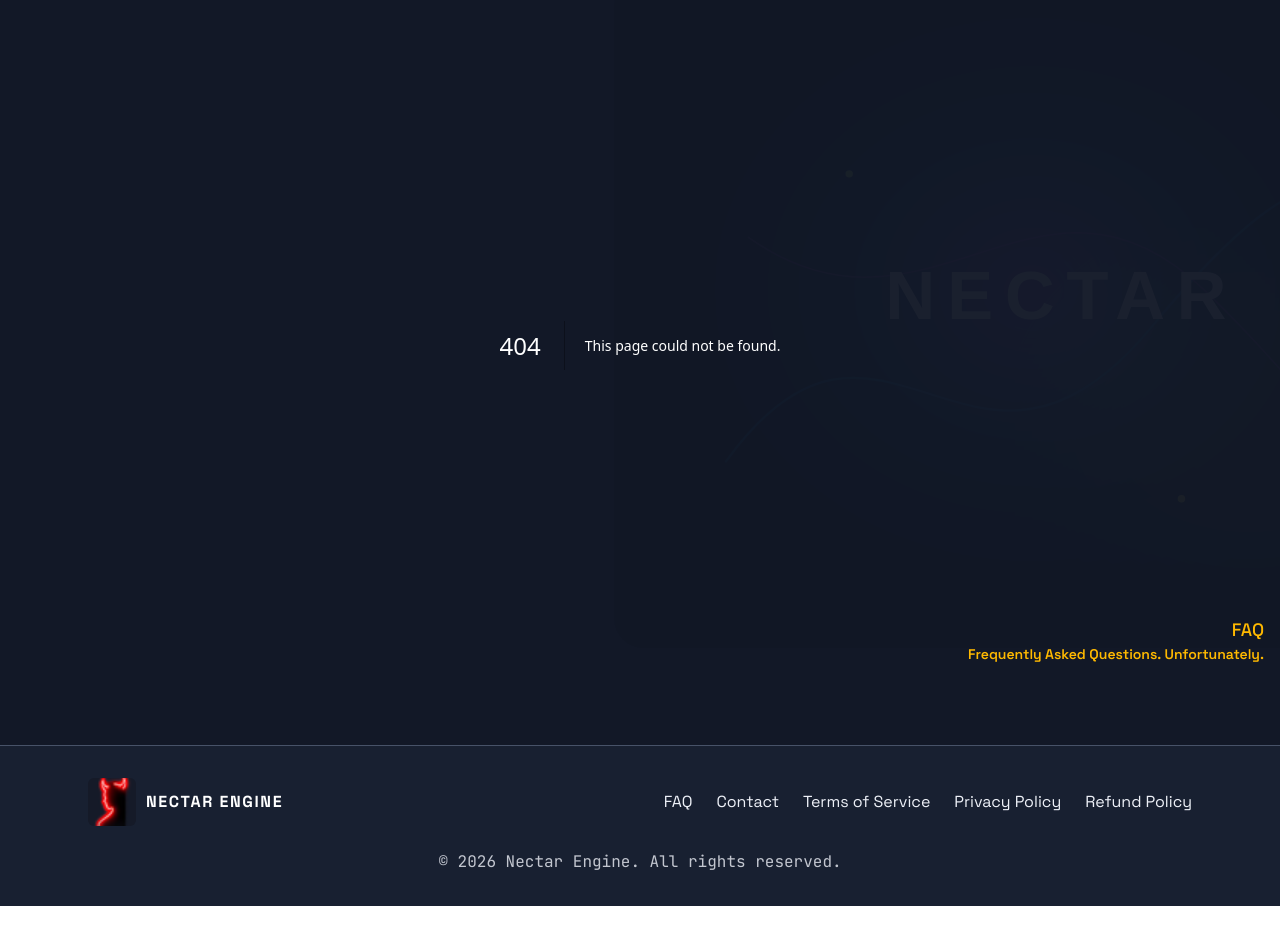
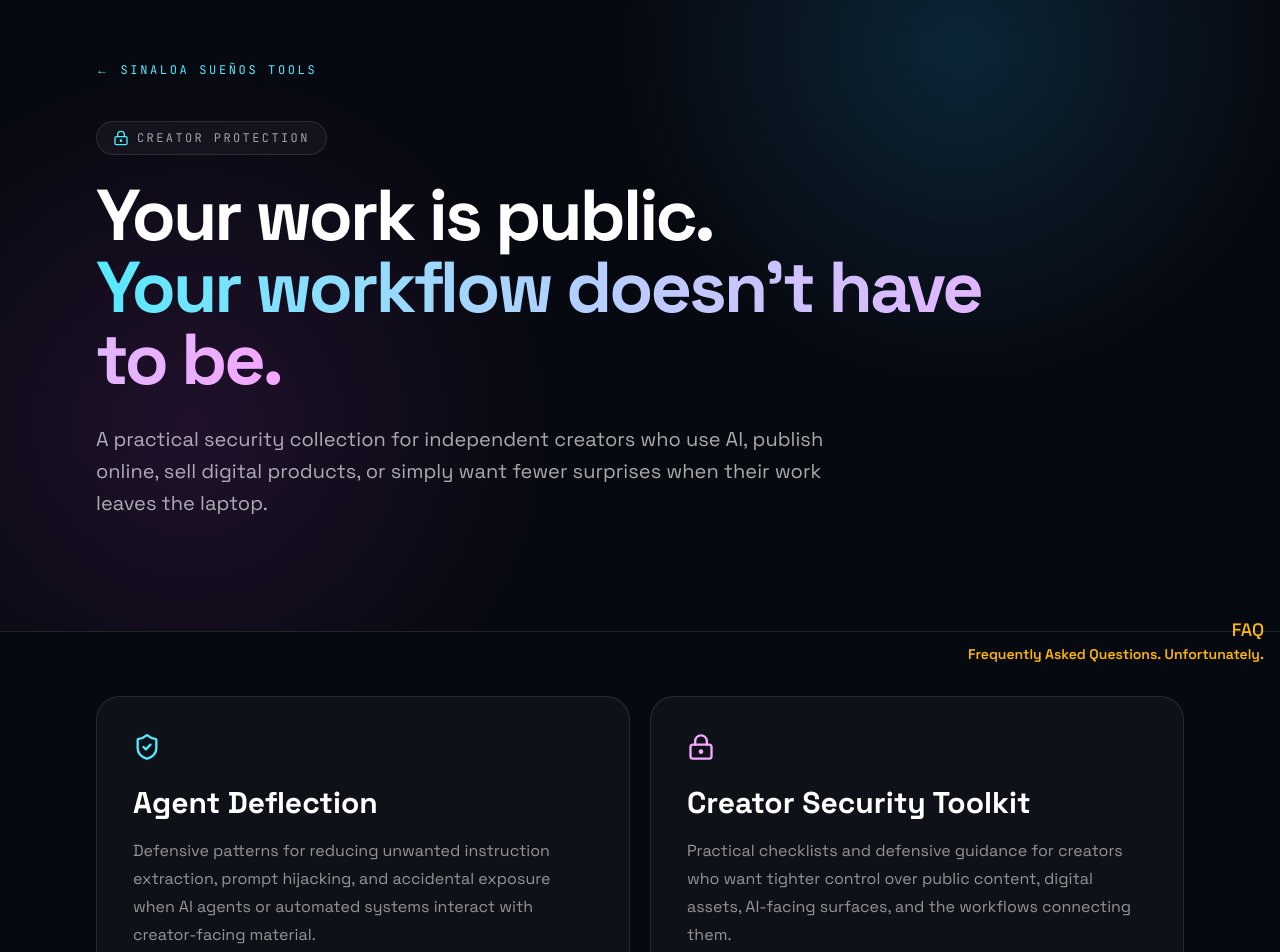
Before and after one commit to Sinsuenos/Nectra-Affiliate-Creator-Engine, a Next.js app: page /security in a window 1280 px wide. Before the commit this address had no page. Shown: the part 120-1072 px from the top of the page. Before the commit the page ends 1026 px from the top, so only its background shows below. Built offline with nearby package versions, Linux system fonts and the light colour scheme.

Commit message:
Add creator security product landing page

```diff
--- /dev/null
+++ b/src/app/security/page.tsx
@@ -0,0 +1,26 @@
+import Link from "next/link";
+import { ArrowRight, LockKeyhole, ShieldCheck } from "lucide-react";
+
+export const metadata = {
+  title: "Creator Security | Sinaloa Sueños",
+  description: "Practical defensive resources for creators working with AI, public content, and digital workflows.",
+};
+
+export default function SecurityPage() {
+  return (
+    <main className="min-h-screen bg-[#070910] text-white">
+      <section className="relative overflow-hidden border-b border-white/10">
+        <div className="absolute inset-0 bg-[radial-gradient(circle_at_75%_15%,rgba(34,184,255,.16),transparent_30%),radial-gradient(circle_at_15%_70%,rgba(217,70,239,.12),transparent_30%)]" />
+        <div className="relative mx-auto max-w-6xl px-5 py-20 sm:px-8 sm:py-28">
+          <Link href="/" className="font-mono text-xs uppercase tracking-[.22em] text-cyan-300">← Sinaloa Sueños Tools</Link>
+          <div className="mt-10 max-w-4xl"><div className="inline-flex items-center gap-2 rounded-full border border-white/10 bg-white/[.04] px-4 py-2 font-mono text-xs uppercase tracking-[.2em] text-white/60"><LockKeyhole className="h-4 w-4 text-cyan-300" /> Creator protection</div><h1 className="mt-6 text-5xl font-black leading-[1] tracking-[-.04em] sm:text-7xl">Your work is public.<br /><span className="bg-gradient-to-r from-cyan-300 to-fuchsia-300 bg-clip-text text-transparent">Your workflow doesn't have to be.</span></h1><p className="mt-7 max-w-3xl text-lg leading-8 text-white/65 sm:text-xl">A practical security collection for independent creators who use AI, publish online, sell digital products, or simply want fewer surprises when their work leaves the laptop.</p></div>
+        </div>
+      </section>
+      <section className="mx-auto grid max-w-6xl gap-5 px-5 py-16 sm:px-8 md:grid-cols-2">
+        <article className="rounded-3xl border border-white/10 bg-white/[.035] p-7 sm:p-9"><ShieldCheck className="h-7 w-7 text-cyan-300" /><h2 className="mt-6 text-3xl font-bold">Agent Deflection</h2><p className="mt-4 leading-7 text-white/55">Defensive patterns for reducing unwanted instruction extraction, prompt hijacking, and accidental exposure when AI agents or automated systems interact with creator-facing material.</p><div className="mt-7 space-y-3 text-sm text-white/65"><p>• Think in boundaries, not magic shields.</p><p>• Reduce unnecessary exposure of sensitive instructions.</p><p>• Build workflows that assume inputs can be adversarial.</p></div></article>
+        <article className="rounded-3xl border border-white/10 bg-white/[.035] p-7 sm:p-9"><LockKeyhole className="h-7 w-7 text-fuchsia-300" /><h2 className="mt-6 text-3xl font-bold">Creator Security Toolkit</h2><p className="mt-4 leading-7 text-white/55">Practical checklists and defensive guidance for creators who want tighter control over public content, digital assets, AI-facing surfaces, and the workflows connecting them.</p><div className="mt-7 space-y-3 text-sm text-white/65"><p>• Audit what your public workflow reveals.</p><p>• Harden the places where tools meet content.</p><p>• Keep useful separation between public and sensitive material.</p></div></article>
+      </section>
+      <section className="mx-auto max-w-6xl px-5 pb-20 sm:px-8"><div className="rounded-3xl border border-cyan-300/15 bg-cyan-300/[.04] p-8 sm:p-10"><p className="font-mono text-xs uppercase tracking-[.22em] text-cyan-300">THE POINT</p><h2 className="mt-3 text-3xl font-black sm:text-5xl">Security that fits the workflow you already have.</h2><p className="mt-4 max-w-3xl leading-7 text-white/55">These resources are defensive education and practical tooling. They do not promise perfect protection, legal compliance, or immunity from compromise.</p><Link href="/" className="mt-7 inline-flex items-center gap-2 rounded-xl bg-white px-6 py-3 font-bold text-black">Back to creator tools <ArrowRight className="h-4 w-4" /></Link></div></section>
+    </main>
+  );
+}
```
